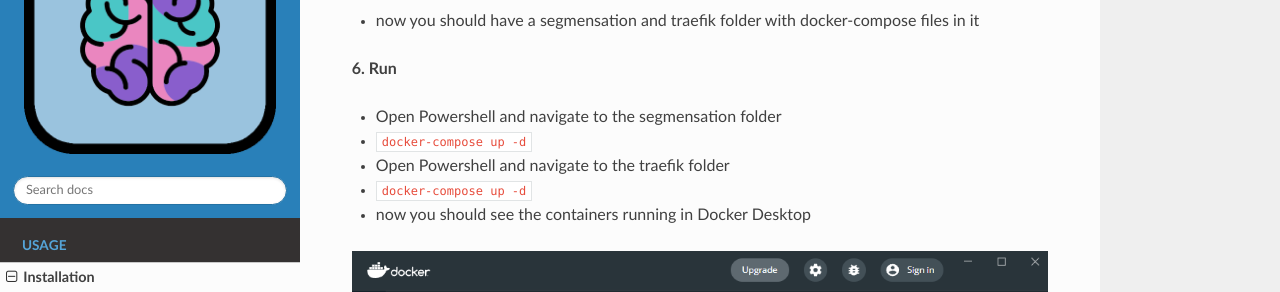
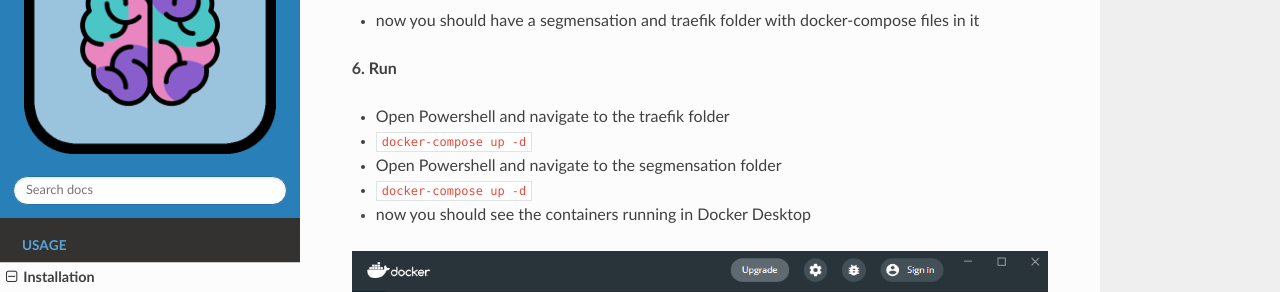
Before and after one commit to Segmensation/segmensation-docs, a Sphinx documentation site: the page built from source/usage/installation.rst, in a window 1280 px wide and 900 px high, scrolled down 2908 px. Shown: the part 151-443 px from the top of the window. Built offline with Sphinx 7.4.7 and the Read the Docs theme 2.0.0, drawn with Linux system fonts in a browser that asks for light colours.

```diff
--- a/source/usage/installation.rst
+++ b/source/usage/installation.rst
@@ -106,9 +106,9 @@ Localhost Windows
 
 **6. Run**
 
+- Open Powershell and navigate to the traefik folder
+- ``docker-compose up -d``
 - Open Powershell and navigate to the segmensation folder
-- ``docker-compose up -d``
-- Open Powershell and navigate to the traefik folder
 - ``docker-compose up -d``
 - now you should see the containers running in Docker Desktop
 
```
